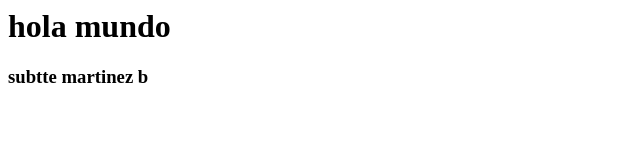
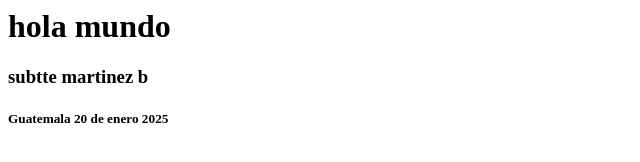
Before and after one commit to Adri25620/clase-1_Martinez_b, a plain HTML site: page index.html in a window 1280 px wide. Shown: the whole page, without its empty margins (0-640 px from the left). Drawn offline with Linux system fonts and the light colour scheme.

Commit message:
ejemplo2

```diff
--- a/index.html
+++ b/index.html
@@ -1,2 +1,3 @@
 <h1>hola mundo</h1>
 <h3>subtte martinez b</h3>
+<h5>Guatemala 20 de enero 2025</h5>
```
